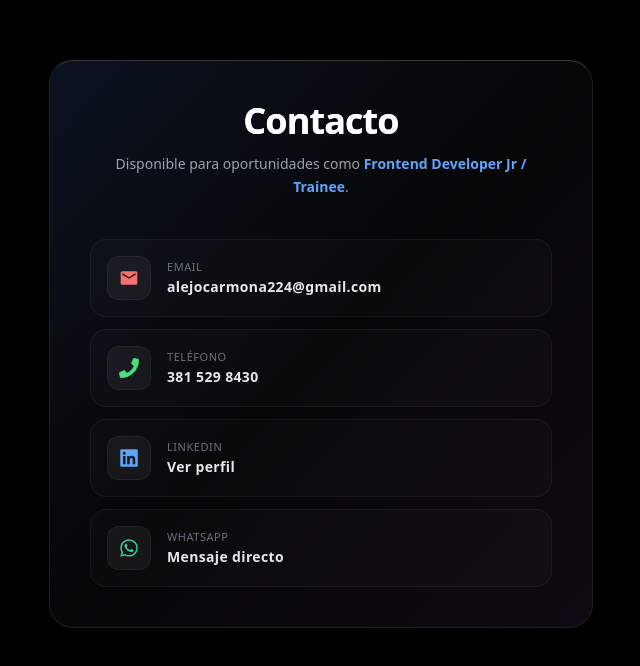
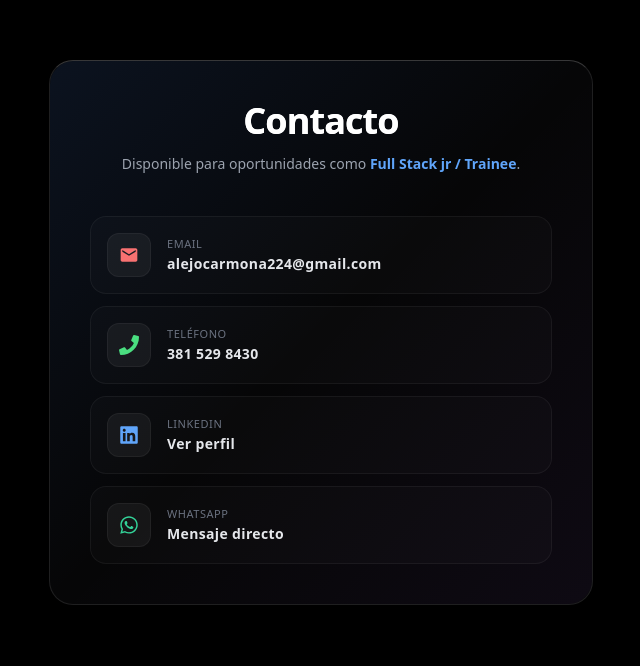
Before and after one commit to alejocarmona12/mi-porfolio, a React (Vite) app: page / in a window 1280 px wide. Shown: the part 4263-4929 px from the top of the page, without its empty margins (319-959 px from the left). Built offline with nearby package versions, Linux system fonts and the light colour scheme.

Commit message:
corregi problemas en la lina 65 67

```diff
--- a/src/components/contact.tsx
+++ b/src/components/contact.tsx
@@ -137,7 +137,7 @@ export default function ContactSection() {
             <p className="mt-3 text-sm text-gray-400 max-w-md mx-auto leading-relaxed">
               Disponible para oportunidades como{" "}
               <span className="text-blue-400 font-semibold">
-                Frontend Developer Jr / Trainee
+                Full Stack jr / Trainee
               </span>
               .
             </p>
--- a/src/components/navbar.tsx
+++ b/src/components/navbar.tsx
@@ -1,5 +1,5 @@
 import { useEffect, useState, type JSX } from "react";
-import { motion, AnimatePresence } from "framer-motion";
+import { motion, AnimatePresence, type Spring } from "framer-motion";
 import { Menu, X, ArrowUpRight } from "lucide-react";
 
 import Container from "../layout/container";
@@ -60,7 +60,7 @@ export default function Navbar(): JSX.Element {
           width: "85%", // Ancho fijo para una alineación simétrica perfecta
           y: 12, // Flotante continuo desde el inicio
         }}
-        transition={{ type: "spring", stiffness: 80, damping: 15 }}
+        transition={{ type: "spring", stiffness: 80, damping: 15 } as Spring}
         className={`
           mx-auto rounded-2xl border transition-all duration-300
 
```
